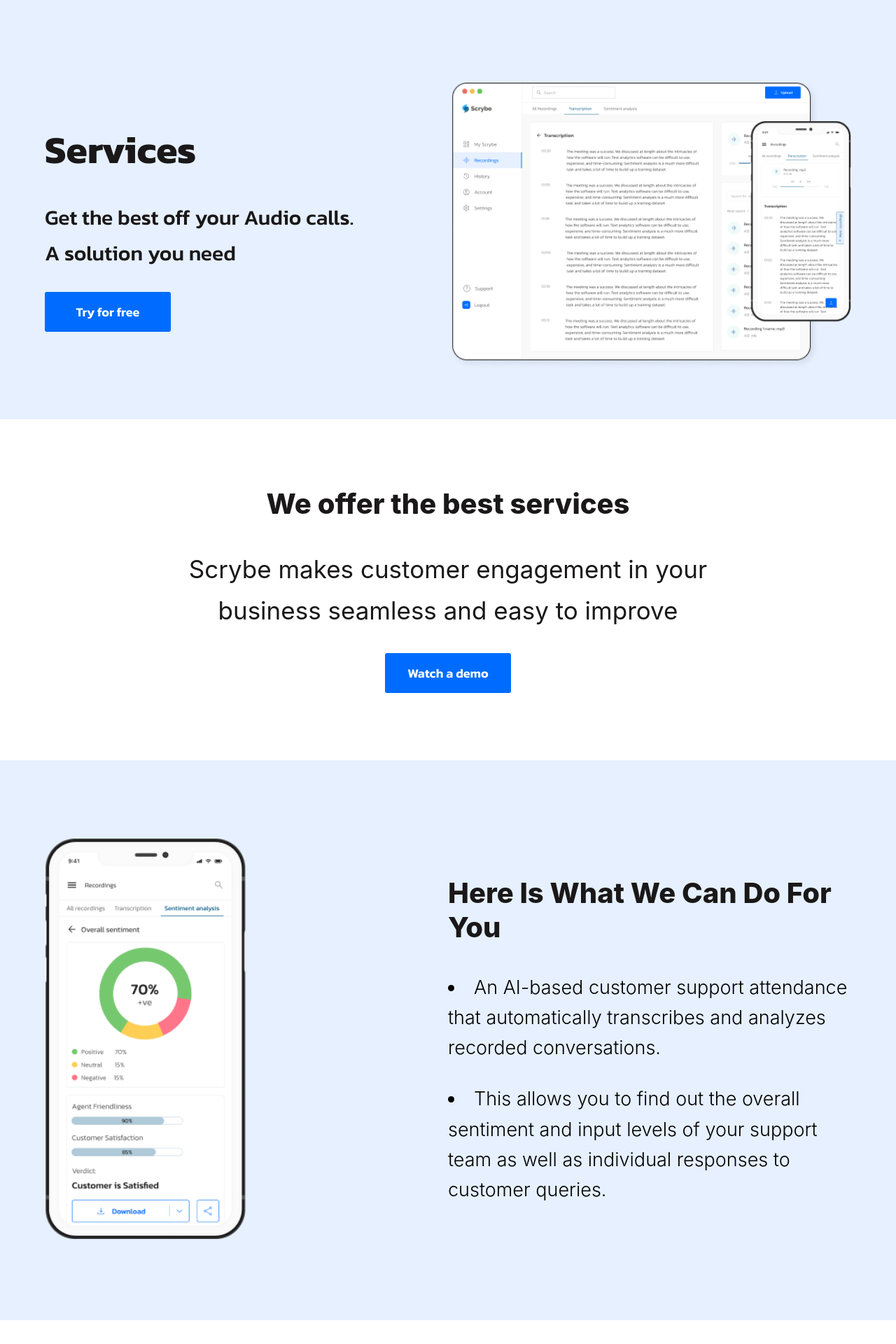
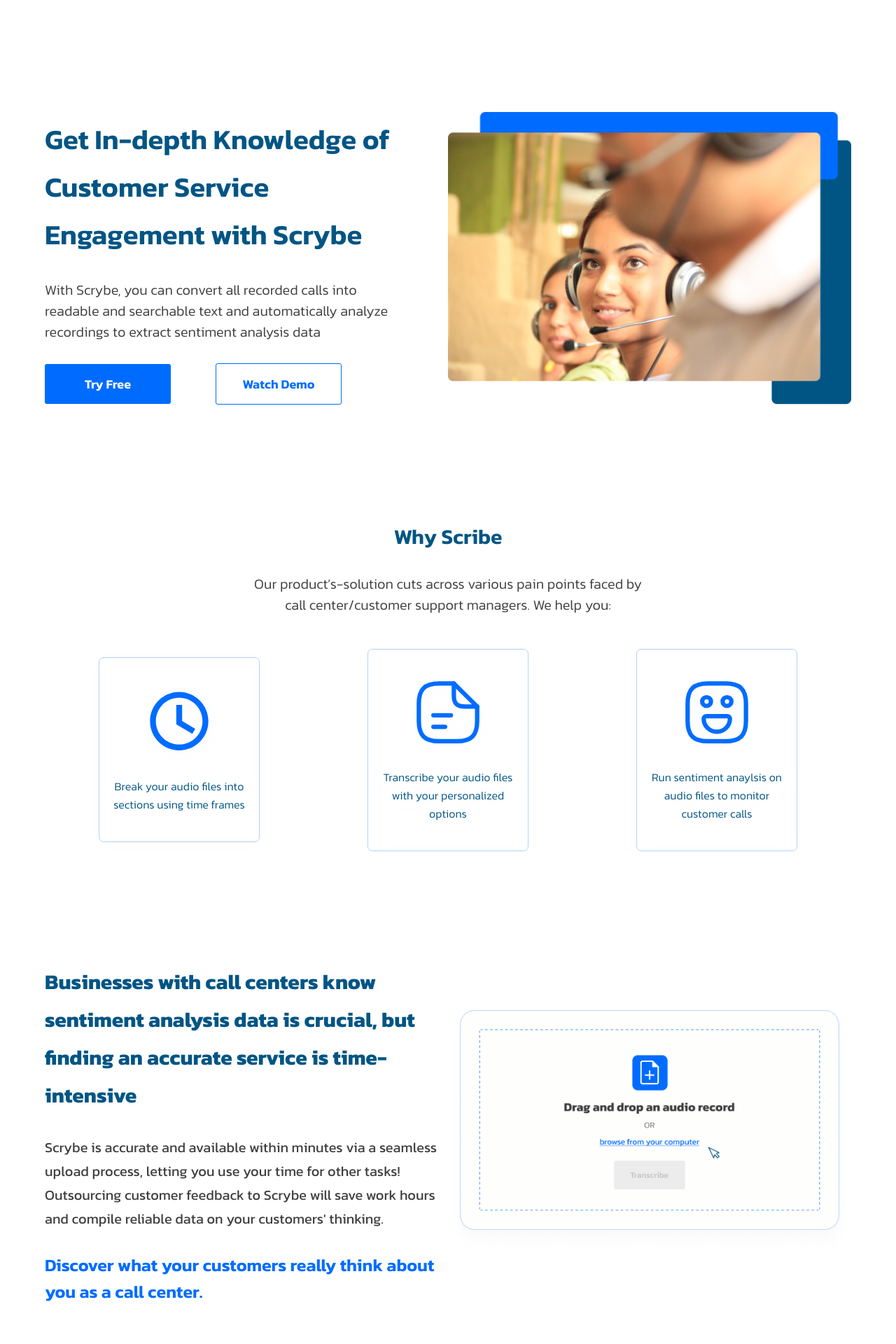
Before and after one commit to KodianKodes/customersupport.web-1, a React (Vite) app in the folder scrybe_frontend/: page / in a window 1280 px wide. Shown: the top 1920 px of the page at 70% size. After the commit the page ends 1864 px from the top, so only its background shows below. Built offline with nearby package versions, Linux system fonts and the light colour scheme.

Commit message:
feat:(scrybe:FRO-20:solution page) add sections

```diff
--- a/scrybe_frontend/src/App.jsx
+++ b/scrybe_frontend/src/App.jsx
@@ -1,11 +1,13 @@
 import React from "react";
 import "./App.scss";
-import Services from "./services-page/Services";
+// import Services from "./services-page/Services";
+import Solutions from "./solutions-page/Solutions";
 
 function App() {
   return (
     <div className="App" data-testid="app-container">
-      <Services />
+      {/* <Services /> */}
+      <Solutions />
     </div>
   );
 }
--- a/scrybe_frontend/src/solutions-page/Solutions.jsx
+++ b/scrybe_frontend/src/solutions-page/Solutions.jsx
@@ -1,9 +1,73 @@
-import React from 'react'
+import React from "react";
+import './Solutions.scss'
 
-const Solutions = () => {
-  return (
-    <div>Solutions</div>
-  )
+import heroImg from './assets/hero-img.png'
+import durationIcon from './assets/time-icon.svg'
+import transcribeIcon from './assets/transcribe-icon.svg'
+import sentimentsIcon from './assets/sentiment-icon.svg'
+import uploadImg from './assets/upload-img.png'
+
+function Solutions() {
+    return (
+        <div className="solution-section">
+            <div className="content-section">
+                <div className="container">
+                    <div className="flex-items">
+                        <div className="txt-item">
+                            <h1>Get In-depth Knowledge of Customer Service Engagement with Scrybe</h1>
+                            <p>With Scrybe, you can convert all recorded calls into readable and searchable text and automatically analyze recordings to extract sentiment analysis data</p>
+                            <div className="btns">
+                                <button className="filled">Try Free</button>
+                                <button className="transparent">Watch Demo</button>
+                            </div>
+                        </div>
+                        <div className="img-item">
+                            <img src={heroImg} alt="group" />
+                        </div>
+                    </div>
+                </div>
+            </div>
+
+            <div className="why-scrybe">
+                <div className="container">
+                    <h1>Why Scribe</h1>
+                    <p>Our product’s-solution cuts across various pain points faced by call center/customer support managers. We help you:</p>
+
+                    <div className="card-container">
+                        <div className="card">
+                            <img src={durationIcon} alt="duration" />
+                            <p>Break your audio files into sections using time frames</p>
+                        </div>
+                        <div className="card">
+                            <img src={transcribeIcon} alt="transcribe" />
+                            <p>Transcribe your audio files with your personalized options</p>
+                        </div>
+                        <div className="card">
+                            <img src={sentimentsIcon} alt="sentiment" />
+                            <p>Run sentiment anaylsis on audio files to monitor customer calls</p>
+                        </div>
+                    </div>
+                </div>
+            </div>
+
+            <div className="buss-section">
+                <div className="container">
+                    <div className="buss-flex">
+                        <div className="buss-txt">
+                            <h1>Businesses with call centers know sentiment analysis data is crucial, but finding an accurate service is time-intensive</h1>
+
+                            <p>Scrybe is accurate and available within minutes via a seamless upload process, letting you use your time for other tasks! Outsourcing customer feedback to Scrybe will save work hours and compile reliable data on your customers' thinking.</p>
+
+                            <h4>Discover what your customers really think about you as a call center.</h4>
+                        </div>
+                        <div className="buss-img">
+                            <img src={uploadImg} alt="upload" />
+                        </div>
+                    </div>
+                </div>
+            </div>
+        </div>
+    )
 }
 
-export default Solutions
+export default Solutions;
--- a/scrybe_frontend/src/solutions-page/Solutions.scss
+++ b/scrybe_frontend/src/solutions-page/Solutions.scss
@@ -0,0 +1,195 @@
+@import url('https://fonts.googleapis.com/css2?family=Kanit:ital,wght@0,100;0,200;0,300;0,400;0,500;0,600;0,700;0,800;0,900;1,100;1,200;1,300;1,400;1,500;1,600;1,700;1,800;1,900&display=swap');
+
+* {
+    padding: 0;
+    margin: 0;
+    box-sizing: border-box;
+    font-family: 'Kanit', sans-serif;
+}
+
+@mixin btn {
+    font-family: 'Kanit', sans-serif;
+    background: #006CFF;
+    padding: 15px 20px;
+    color: #fff;
+    border: 0;
+    border-radius: 3px;
+    font-weight: 600;
+    cursor: pointer;
+    display: inline-block;
+    width: 180px;
+    font-size: 18px;
+}
+
+@mixin btnTrans {
+    font-family: 'Kanit', sans-serif;
+    padding: 15px 20px;
+    background: transparent;
+    color: #006CFF;
+    border: 1px solid #006CFF;
+    border-radius: 3px;
+    font-weight: 600;
+    cursor: pointer;
+    width: 180px;
+    font-size: 18px;
+    display: flex;
+    align-items: center;
+    justify-content: center;
+    gap: 0.5rem;
+}
+
+@mixin container {
+    width: 90%;
+    margin: auto;
+}
+
+@mixin flexItem($justifyContent, $direction) {
+    display: flex;
+    align-items: center;
+    flex-direction: $direction;
+    justify-content: $justifyContent;
+}
+
+.content-section {
+    padding: 10rem 0;
+    .container {
+        @include container;
+
+        .flex-items {
+            @include flexItem(space-between, row);
+
+            .txt-item {
+                width: 45%;
+
+                h1 {
+                    color: #005584;
+                    font-size: 40px;
+                    line-height: 1.7;
+                    font-weight: 600;
+                    margin-bottom: 30px;
+                }
+
+                p {
+                    font-size: 20px;
+                    color: #3F3F3F;
+                    font-weight: 300;
+                }
+
+                .btns {
+                    display: flex;
+                    align-items: center;
+                    gap: 4rem;
+                    margin-top: 30px;
+
+                    .filled {
+                        @include btn
+                    }
+
+                    .transparent {
+                        @include btnTrans;
+                    }
+                }
+            }
+
+            .img-item {
+                width: 50%;
+
+                img {
+                    width: 100%;
+                }
+            }
+        }
+    }
+}
+
+.why-scrybe {
+    .container {
+        @include container;
+        padding: 0 0 10rem 0;
+
+        h1 {
+            color: #005584;
+            font-weight: 600;
+            font-size: 30px;
+            text-align: center;
+            margin-bottom: 30px;
+        }
+
+        p {
+            font-size: 20px;
+            color: #3F3F3F;
+            font-weight: 300;
+            text-align: center;
+            width: 50%;
+            margin: auto;
+        }
+
+        .card-container {
+            @include flexItem(space-around, row);
+            margin-top: 3rem;
+
+            .card {
+                width: 20%;
+                border: 1px solid #B0D1FF;
+                filter: drop-shadow(2px 2px 10px #C5C5C514);
+                padding: 40px 20px;
+                border-radius: 7px;
+                @include flexItem(center, column);
+
+                img {
+                    width: 100px;
+                }
+
+                p {
+                    color: #005584;
+                    font-size: 16px;
+                    line-height: 1.6;
+                    width: 100%;
+                    margin-top: 30px;
+                }
+            }
+
+        }
+    }
+}
+
+.buss-section {
+    .container {
+        @include container;
+
+        .buss-flex {
+            @include flexItem(space-between, row);
+
+            .buss-txt {
+                width: 50%;
+                h1 {
+                    color: #005584;
+                    margin: 0 0 30px 0;
+                    font-size: 30px;
+                    line-height: 1.8;
+                }
+
+                p {
+                    color: #3F3F3F;
+                    font-size: 20px;
+                    line-height: 1.7;
+                    margin-bottom: 30px;
+                }
+
+                h4 {
+                    font-size: 25px;
+                    font-weight: 600;
+                    color: #006CFF;
+                }
+            }
+
+            .buss-img  {
+                width: 50%;
+
+                img {
+                    width: 100%;
+                }
+            }
+        }
+    }
+}
```
